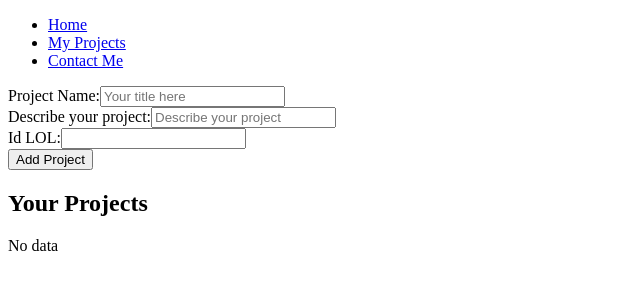
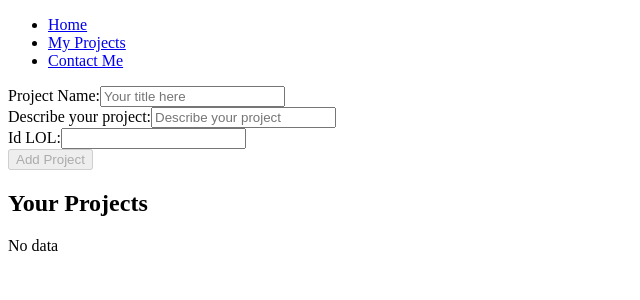
Before and after one commit to Mullerino1/MyPortfolio, a React (Vite) app in the folder react-intro/: page /projects in a window 1280 px wide. Shown: the top 300 px of the page, without its empty margins (0-640 px from the left). Built offline with nearby package versions, Linux system fonts and the light colour scheme.

Commit message:
BLIND
IM BLIND

```diff
--- a/react-intro/src/Frontend/Components/Projects.tsx
+++ b/react-intro/src/Frontend/Components/Projects.tsx
@@ -19,7 +19,7 @@ type FormProps = {
 // }
 
 export default function Project({createProjectData}: Readonly<FormProps>){
-    const { data, showError, handleData, handleFormSubmit, /*isValid*/ } = useProjectForm(createProjectData)
+    const { data, showError, handleData, handleFormSubmit, isValid } = useProjectForm(createProjectData)
     // const [data, setData] = useState<FormData>({
     //     id: "",
     //     title: "",
@@ -98,7 +98,7 @@ return (
 
             </span>
         ): null}
-        <button type="submit" /*disabled={!isValid}*/>
+        <button type="submit" disabled={!isValid}>
             Add Project
         </button>
     </form>
--- a/react-intro/src/Frontend/hooks/useProjectForm.tsx
+++ b/react-intro/src/Frontend/hooks/useProjectForm.tsx
@@ -52,6 +52,6 @@ export const useProjectForm = (createProjectData: (data: FormData)=> void) => {
         showError,
         handleData,
         handleFormSubmit,
-        isValis: isValid(data),
+        isValid: isValid(data),
     }
 }
```
